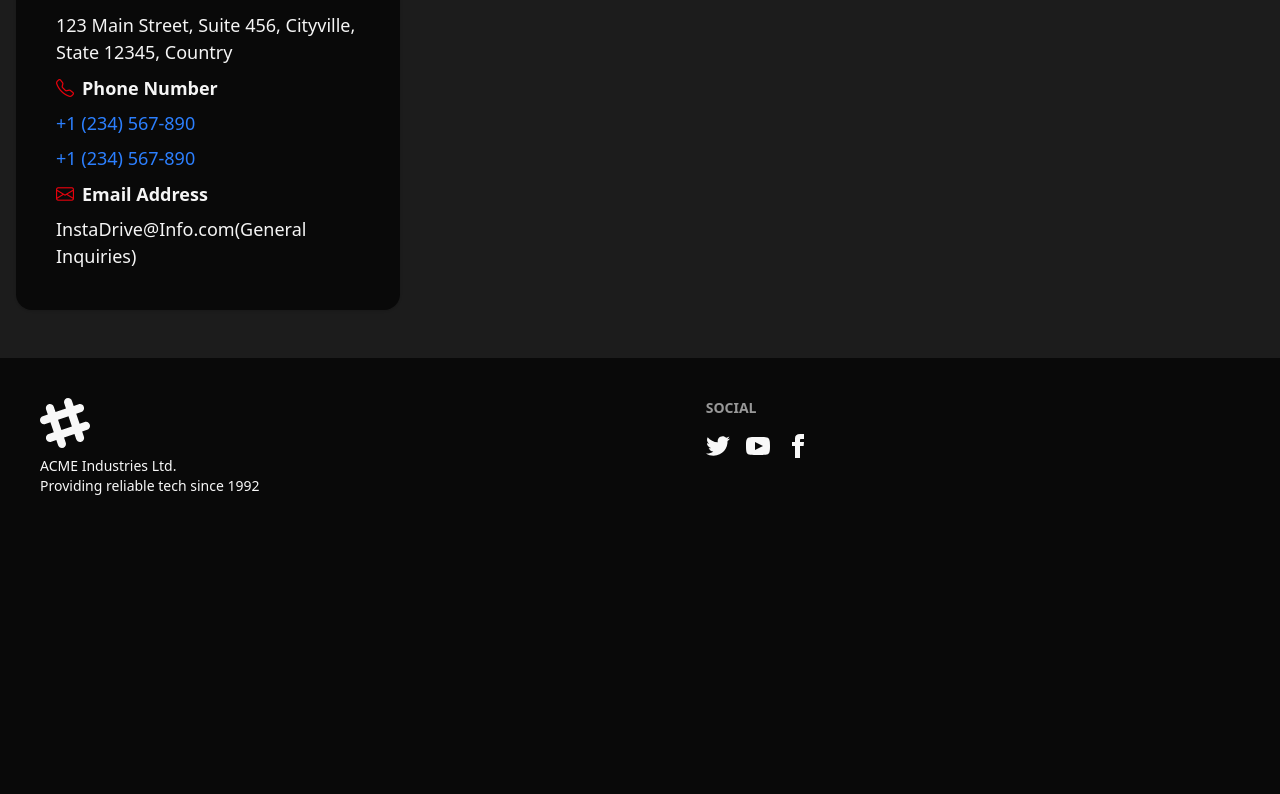
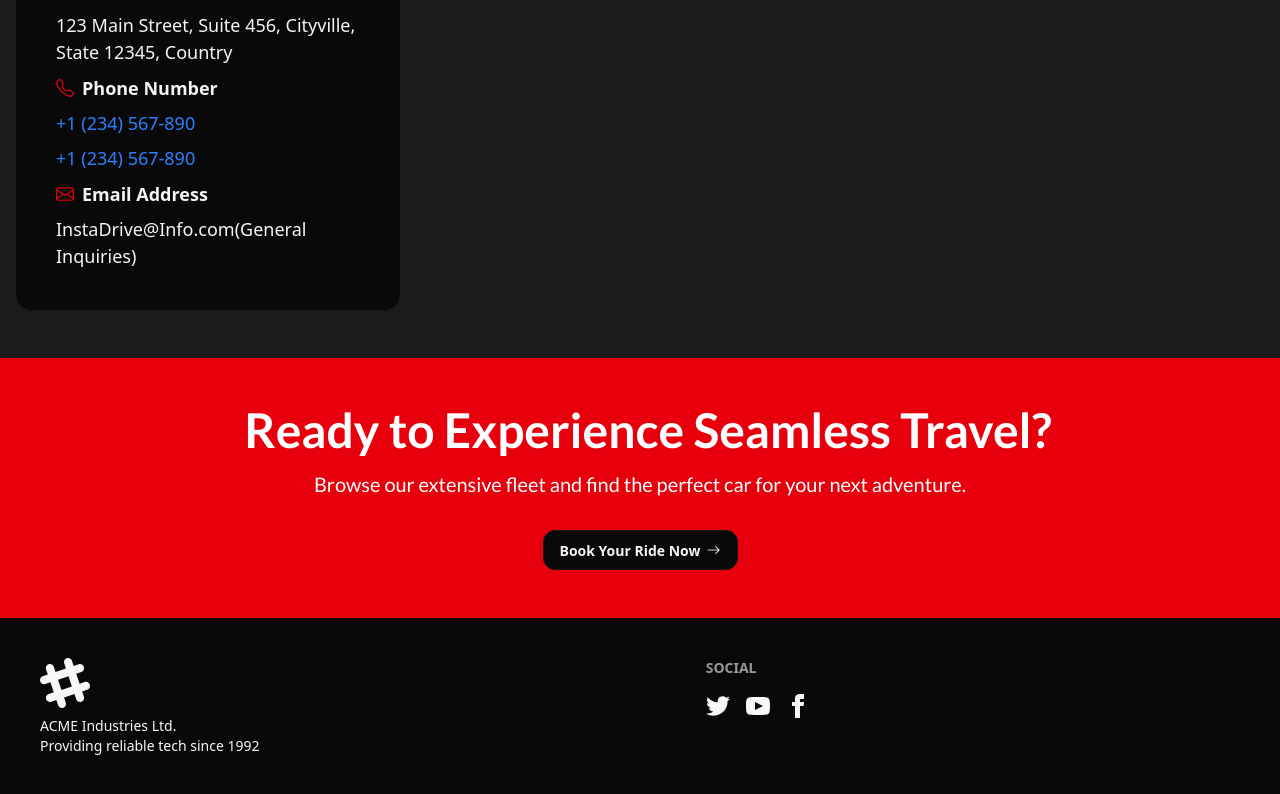
Before and after one commit to jacobferreras/car-rental, a Next.js app: page /contact in a window 1280 px wide. Shown: the part 553-1347 px from the top of the page. Before the commit the page ends 1089 px from the top, so only its background shows below. Built offline with nearby package versions, Linux system fonts and the light colour scheme; no server answers.

Commit message:
feat: add call-to-action section for enhanced user engagement on contact page

```diff
--- a/components/ui/contact/ContanctSection.tsx
+++ b/components/ui/contact/ContanctSection.tsx
@@ -62,6 +62,23 @@ const ContanctSection = () => {
           </div>
         </div>
       </div>
+
+      <div>
+        <div className="flex flex-col justify-center items-center px-2 py-12 bg-red-600">
+          <div className="text-2xl lg:text-5xl font-family-mono font-bold mb-4 text-white pl-4">
+            Ready to Experience Seamless Travel?
+          </div>
+          <div className="text-md lg:text-xl font-family-sans text-white text-center mb-8 px-4">
+            Browse our extensive fleet and find the perfect car for your next
+            adventure.
+          </div>
+          <div className="flex justify-center items-center">
+            <button className="btn bg-base-100 rounded-xl">
+              Book Your Ride Now <i className="bi bi-arrow-right"></i>
+            </button>
+          </div>
+        </div>
+      </div>
     </>
   );
 };
```
